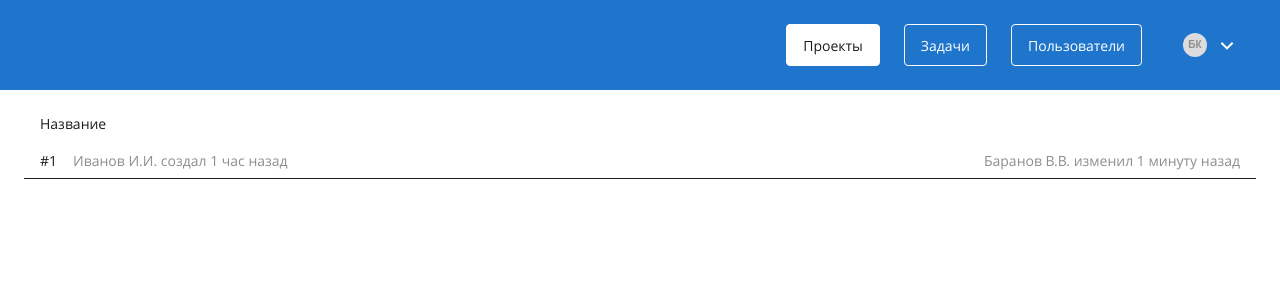
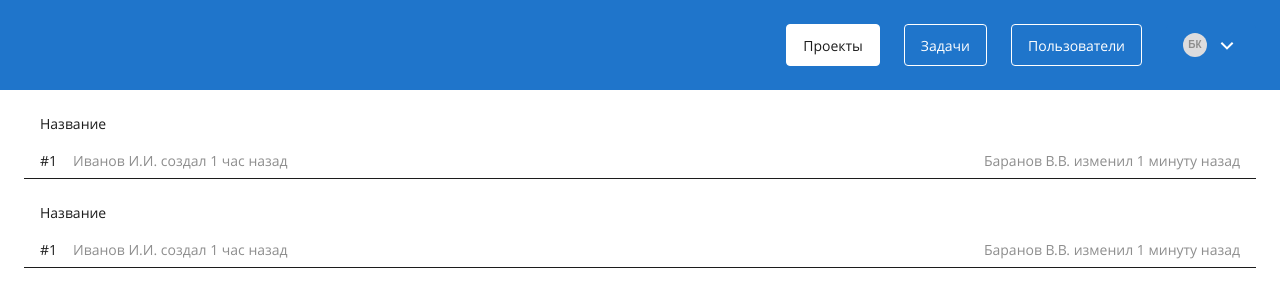
Before and after one commit to BKonstantine/task_management_system, a Vue app: page /projects in a window 1280 px wide. Shown: the top 300 px of the page. Built offline with nearby package versions, Linux system fonts and the light colour scheme.

Commit message:
feat: Добавить Taskitem

```diff
--- a/src/views/ProjectList.vue
+++ b/src/views/ProjectList.vue
@@ -1,6 +1,10 @@
 <template>
   <PageContainer>
-    <ProjectItem :projectData="projectData" />
+    <ProjectItem
+      :projectData="item"
+      :key="index"
+      v-for="(item, index) in projectData"
+    />
     <!-- <ProjectStopper /> -->
   </PageContainer>
 </template>
@@ -19,12 +23,20 @@ export default {
 
   data() {
     return {
-      projectData: {
-        title: "Название",
-        number: "#1",
-        created: "Иванов И.И. создал 1 час назад",
-        changed: "Баранов В.В. изменил 1 минуту назад",
-      },
+      projectData: [
+        {
+          title: "Название",
+          number: "#1",
+          created: "Иванов И.И. создал 1 час назад",
+          changed: "Баранов В.В. изменил 1 минуту назад",
+        },
+        {
+          title: "Название",
+          number: "#1",
+          created: "Иванов И.И. создал 1 час назад",
+          changed: "Баранов В.В. изменил 1 минуту назад",
+        },
+      ],
     };
   },
 };
```
Also changed, not shown: src/components/UI/TaskItem.vue (added, +9 -0 lines).
